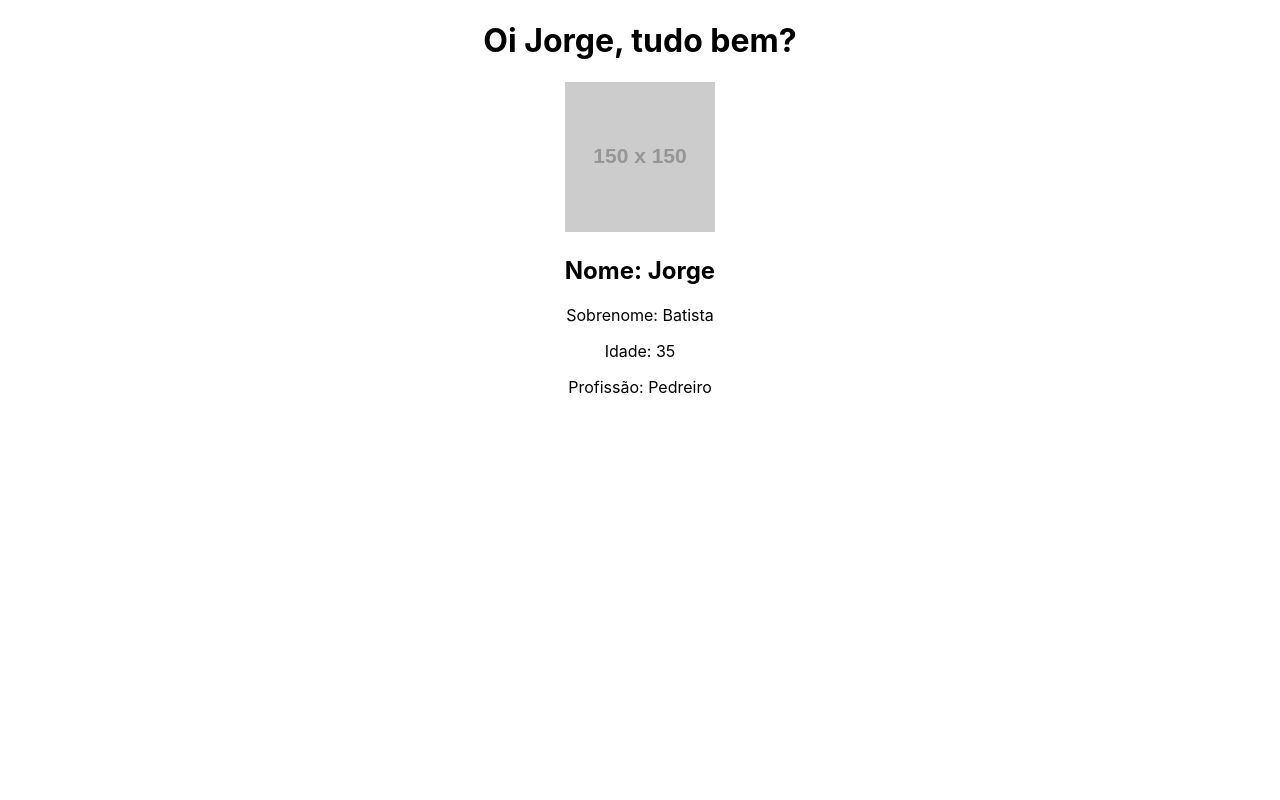
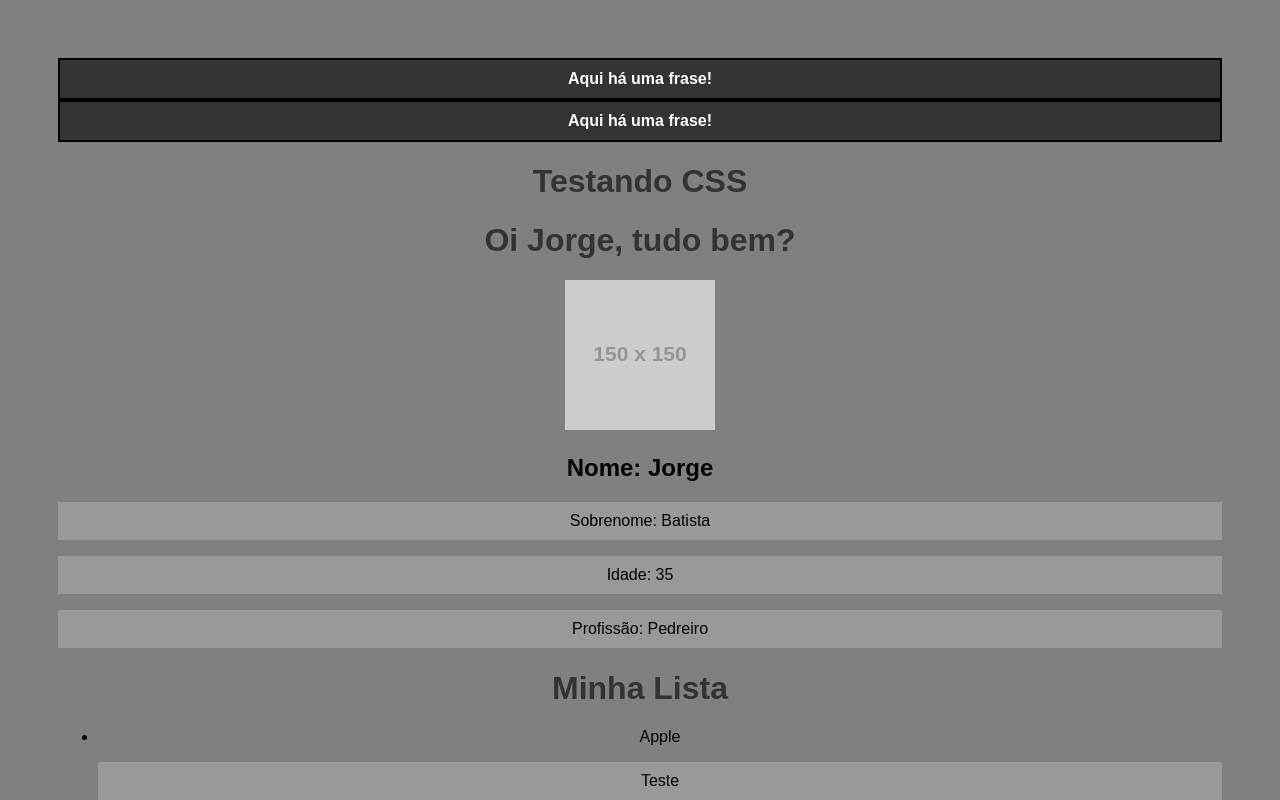
Before and after one commit to DanielleSantosss/Curso-React, a React (Create React App) app in the folder projeto-em-react/: page / in a window 1280 px wide. Shown: the top 800 px of the page. Built offline with nearby package versions, Linux system fonts and the light colour scheme; the HTML template or start-up script is replaced by a standard one.

Commit message:
Fragments

```diff
--- a/projeto-em-react/src/App.js
+++ b/projeto-em-react/src/App.js
@@ -1,13 +1,20 @@
 import './App.css';
 import SayMyName from './components/SayMyName';
 import Pessoa from './components/Pessoa';
+import Frase from  './components/Frase';
+import List from  './components/List'
+
 
 function App() {
 
   return (
     <div className="App">
+      <Frase/>
+      <Frase/>
+      <h1>Testando CSS</h1>
       <SayMyName nome="Jorge"/>
       <Pessoa foto="https://via.placeholder.com/150" nome="Jorge" sobrenome="Batista" idade="35" profissao="Pedreiro" />
+      <List/>
     </div>
   );
 }
--- a/projeto-em-react/src/components/Frase.jsx
+++ b/projeto-em-react/src/components/Frase.jsx
@@ -1,7 +1,9 @@
+import styles from './Frase.module.css';
+
 function Frase(){
     return (
-        <div>
-            <p>Aqui há uma frase!</p>
+        <div className={styles.fraseContainer}>
+            <p className={styles.fraseContent}>Aqui há uma frase!</p>
         </div>
     )
 }
--- /dev/null
+++ b/projeto-em-react/src/components/Frase.module.css
@@ -0,0 +1,11 @@
+.fraseContainer {
+    background-color: aquamarine;
+    border: 2px solid  #000;
+}
+
+.fraseContent {
+    color: white;
+    background-color: #333;
+    margin: 0;
+    font-weight: bold;
+}
--- /dev/null
+++ b/projeto-em-react/src/components/Item.jsx
@@ -0,0 +1,9 @@
+function Item(props){
+    return(
+        <>
+        <li>{props.marca}</li>
+        <p>Teste</p>
+        </>
+    )
+}
+export default Item
--- /dev/null
+++ b/projeto-em-react/src/components/List.jsx
@@ -0,0 +1,15 @@
+import Item from  './Item';
+function List(){
+
+    return(
+        <>
+        <h1>Minha Lista</h1>
+        <ul>
+        <Item marca='Apple'/>
+        <Item marca='Samsung'/>
+        <Item marca='Xiaomi'/>
+        </ul>
+        </>
+    )
+}
+export default List
--- a/projeto-em-react/src/index.css
+++ b/projeto-em-react/src/index.css
@@ -1,13 +1,13 @@
 body {
-  margin: 0;
-  font-family: -apple-system, BlinkMacSystemFont, 'Segoe UI', 'Roboto', 'Oxygen',
-    'Ubuntu', 'Cantarell', 'Fira Sans', 'Droid Sans', 'Helvetica Neue',
-    sans-serif;
-  -webkit-font-smoothing: antialiased;
-  -moz-osx-font-smoothing: grayscale;
+  font-family: Arial, Helvetica, sans-serif;
+  padding: 50px;
+  padding-bottom: 300px;
+  background-color: grey;
 }
-
-code {
-  font-family: source-code-pro, Menlo, Monaco, Consolas, 'Courier New',
-    monospace;
+h1 {
+  color: #333;
 }
+p {
+  background-color: #999;
+  padding: 10px;
+}
```
